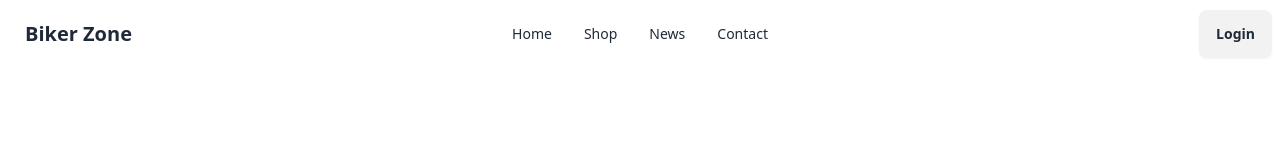
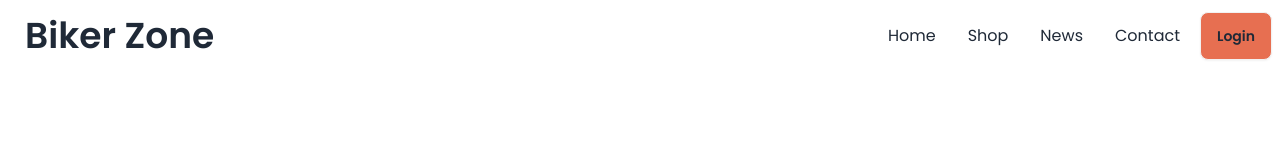
Before and after one commit to Oviweb684/Bike-shop, a plain HTML site: page index.html in a window 1280 px wide. Drawn offline with nearby package versions, Linux system fonts and the light colour scheme.

Commit message:
completed the navbar

```diff
--- a/index.html
+++ b/index.html
@@ -7,14 +7,35 @@
     <title>Bike Shop</title>
     <link href="https://cdn.jsdelivr.net/npm/daisyui@4.6.0/dist/full.min.css" rel="stylesheet" type="text/css" />
     <script src="https://cdn.tailwindcss.com"></script>
+    <link rel="preconnect" href="https://fonts.googleapis.com">
+    <link rel="preconnect" href="https://fonts.gstatic.com" crossorigin>
+    <link href="https://fonts.googleapis.com/css2?family=Poppins:wght@400;600;700&display=swap" rel="stylesheet">
+    <!--custom tailwind style-->
+    <script>
+        tailwind.config = {
+          theme: {
+            extend: {
+              colors: {
+                clifford: '#da373d',
+                'bike-primary': '#E76F51',
+              }
+            }
+          }
+        }
+      </script>
+    <style>
+        .font-poppins{
+            font-family: 'Poppins', sans-serif;
+        }
+    </style>
 
 </head>
 
-<body>
-    <header>
+<body class="font-poppins">
+    <header class="md: mx-auto">
         <nav>
             <div class="navbar bg-base-100">
-                <div class="navbar-start">
+                <div class="flex-1">
                     <div class="dropdown">
                         <div tabindex="0" role="button" class="btn btn-ghost lg:hidden">
                             <svg xmlns="http://www.w3.org/2000/svg" class="h-5 w-5" fill="none" viewBox="0 0 24 24"
@@ -24,29 +45,35 @@
                             </svg>
                         </div>
                         <ul tabindex="0"
-                            class="menu menu-sm dropdown-content mt-3 z-[1] p-2 shadow bg-base-100 rounded-box w-52">
+                            class="menu menu-sm dropdown-content mt-3 z-[1] p-2 shadow bg-base-100 text-base rounded-box w-52">
                             <li><a>Home</a></li>
                             <li><a>Shop</a></li>
                             <li><a>News</a></li>
                             <li><a>Contact</a></li>
                         </ul>
                     </div>
-                    <a class="btn btn-ghost text-xl">Biker Zone</a>
+                    <a class="btn btn-ghost text-4xl">Biker Zone</a>
                 </div>
                 <div class="navbar-center hidden lg:flex">
-                    <ul class="menu menu-horizontal px-1">
+                    <ul class="menu menu-horizontal text-base px-1">
                         <li><a>Home</a></li>
                         <li><a>Shop</a></li>
                         <li><a>News</a></li>
                         <li><a>Contact</a></li>
                     </ul>
                 </div>
-                <div class="navbar-end">
-                    <a class="btn">Login</a>
+                <div class="">
+                    <a class="btn  bg-bike-primary">Login</a>
                 </div>
             </div>
         </nav>
     </header>
+    <main>
+
+    </main>
+    <footer>
+
+    </footer>
 </body>
 
 </html>
```
